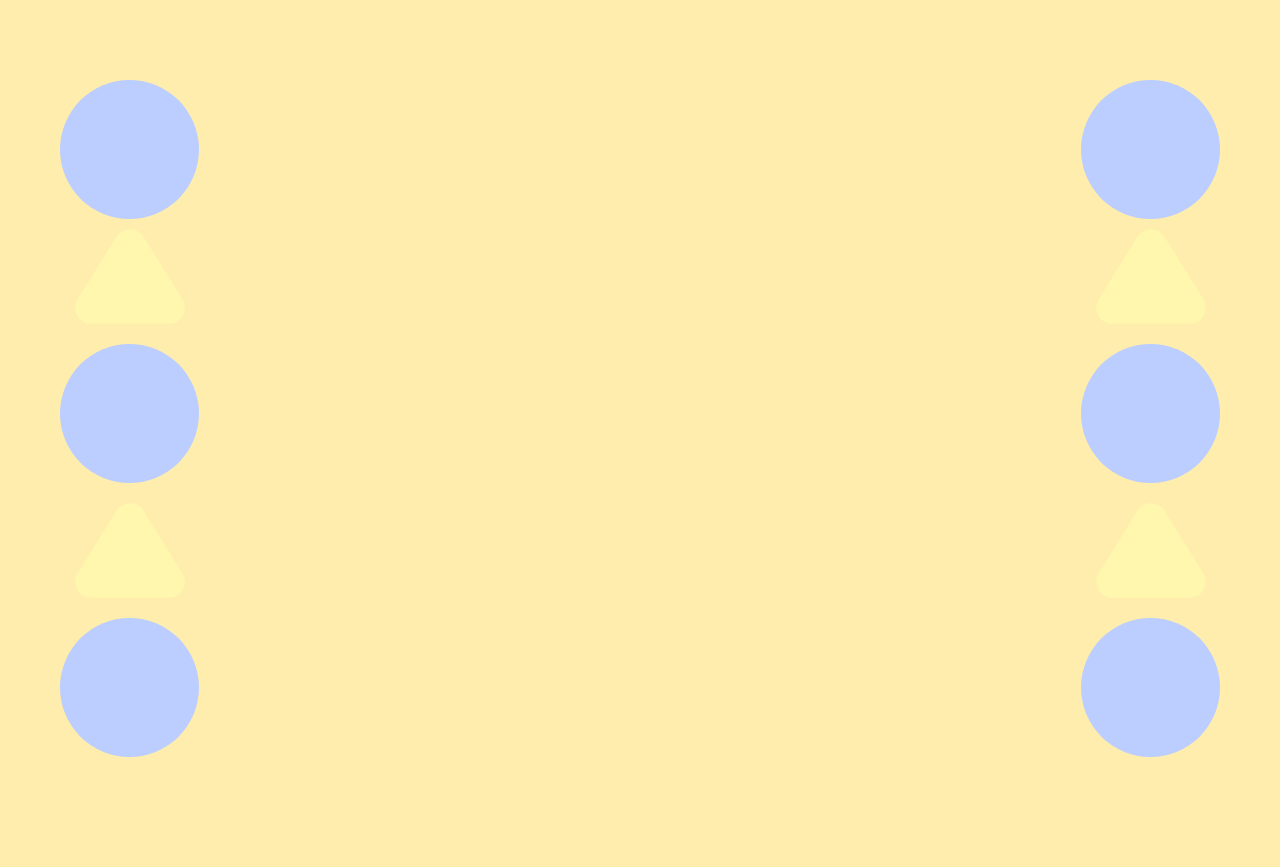
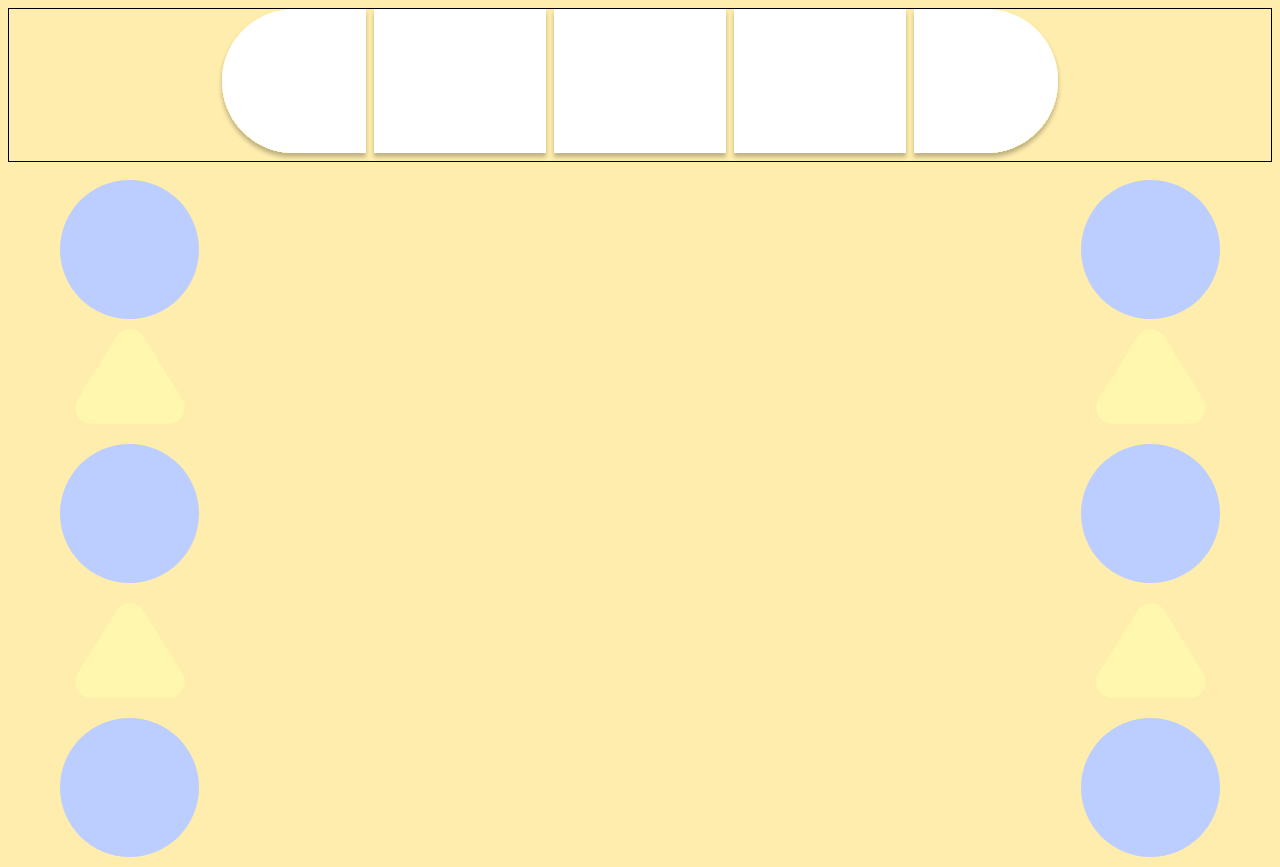
Before and after one commit to lavindude/portfolio, a plain HTML site: page index.html in a window 1280 px wide. Before the commit the page ends 800 px from the top, so only its background shows below. Drawn offline with Linux system fonts and the light colour scheme.

Commit message:
background is working, began navbar

```diff
--- a/index.html
+++ b/index.html
@@ -9,6 +9,13 @@
         <link rel="stylesheet" href="styles/main.css">
     </head>
     <body>
+        <div class="navbar">
+            <img id="left_rectangle" src="images/left_nav_bar.svg">
+            <img id="middle_rect1" src="images/middle_nav_bar.svg">
+            <img id="middle_rect2" src="images/middle_nav_bar.svg">
+            <img id="middle_rect3" src="images/middle_nav_bar.svg">
+            <img id="right_rectangle" src="images/right_nav_bar.svg">
+        </div>
         <div class="left_decorations">
             <img id="circleL1" src="images/circle.svg">
             <img id="triangleL1" src="images/triangle.svg">
--- a/styles/main.css
+++ b/styles/main.css
@@ -1,6 +1,15 @@
 body {
     background-color: #FFEDAD;
 }
+
+/* Navigation Bar */
+.navbar {
+    border: 1px solid black;
+    display: flex;
+    justify-content: center;
+}
+
+/* ------------------------------------- */
 
 /* Left Decorations: */
 .left_decorations {
@@ -10,7 +19,7 @@ body {
     grid-template-areas: "stackL";
     position: absolute;
     left: 50px;
-    top: 10%;
+    top: 180px;
 }
 
 #circleL1 {
@@ -57,7 +66,7 @@ body {
     grid-template-areas: "stackR";
     position: absolute;
     right: 50px;
-    top: 10%;
+    top: 180px;
 }
 
 #circleR1 {
```
Also changed, not shown: images/left_nav_bar.svg (added), images/middle_nav_bar.svg (added), images/right_nav_bar.svg (added).
